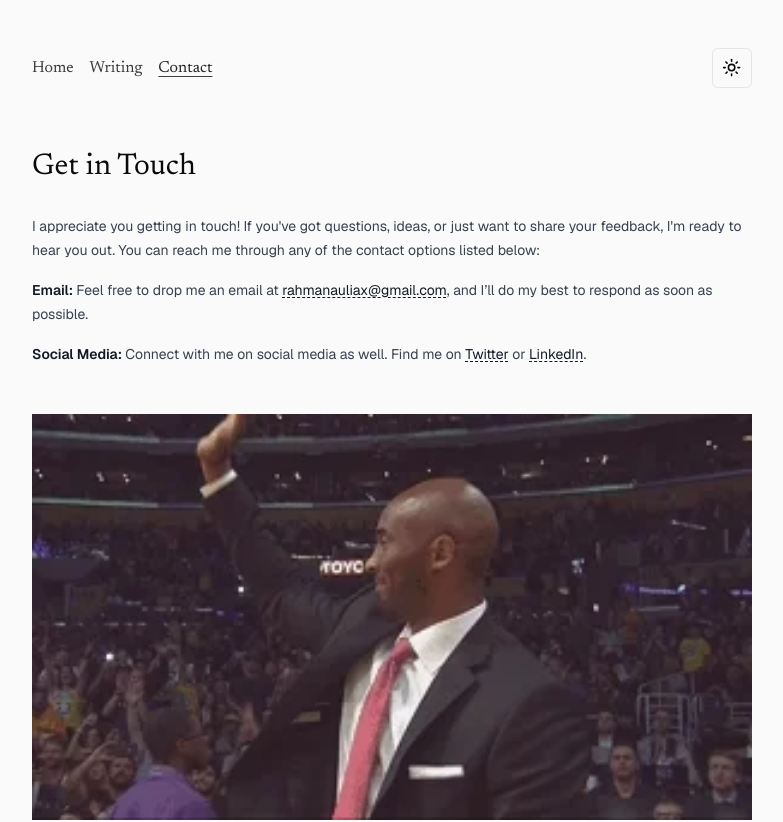
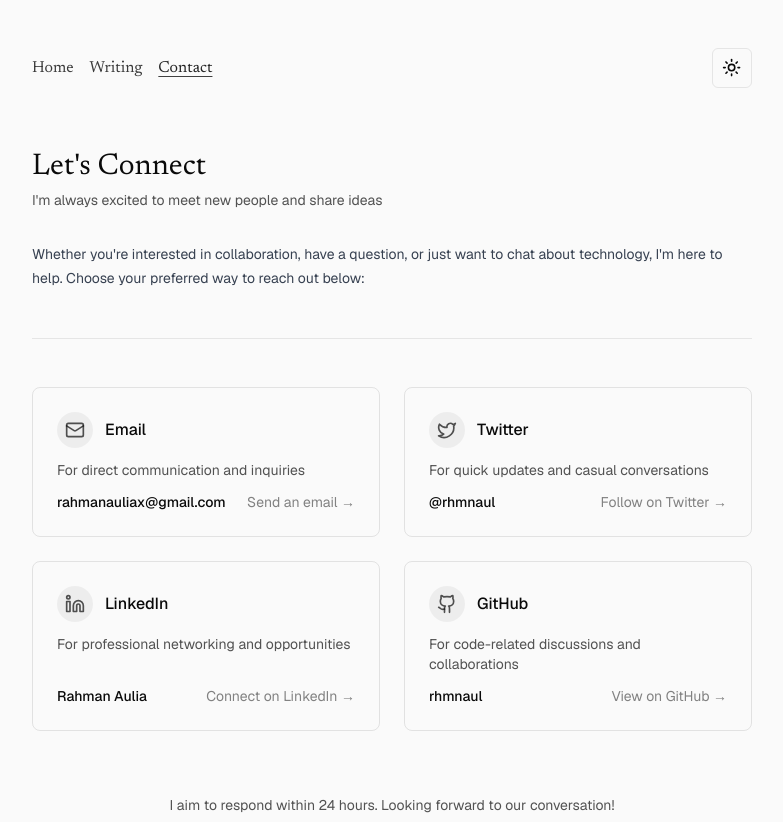
Before and after one commit to rhmnaulia/rahmanaulia, a Next.js app: page /contact in a window 1280 px wide. Shown: the top 822 px of the page, without its empty margins (248-1031 px from the left). Built offline with nearby package versions, Linux system fonts and the light colour scheme.

Commit message:
revamp contact page

```diff
--- a/src/app/(site)/contact/page.tsx
+++ b/src/app/(site)/contact/page.tsx
@@ -1,39 +1,131 @@
 import Image from 'next/image'
+import { Metadata } from 'next'
+import { Separator } from '@/components/ui/separator'
+import { Github, Linkedin, Mail, Twitter } from 'lucide-react'
+import Link from 'next/link'
+
+export const metadata: Metadata = {
+  title: 'Contact - Rahman Aulia',
+  description:
+    'Connect with Rahman Aulia - Software Engineer, Tech Enthusiast, and Writer. Available for collaborations, discussions, and opportunities.',
+  openGraph: {
+    type: 'website',
+    url: 'https://rahmanaulia.com/contact',
+    title: 'Contact - Rahman Aulia',
+    description:
+      'Connect with Rahman Aulia - Software Engineer, Tech Enthusiast, and Writer. Available for collaborations, discussions, and opportunities.',
+    siteName: 'Rahman Aulia',
+    locale: 'en_US',
+  },
+  twitter: {
+    card: 'summary',
+    title: 'Contact - Rahman Aulia',
+    description:
+      'Connect with Rahman Aulia - Software Engineer, Tech Enthusiast, and Writer. Available for collaborations, discussions, and opportunities.',
+    creator: '@rhmnaul',
+  },
+  robots: {
+    index: true,
+    follow: true,
+  },
+}
 
 const ContactPage = () => {
+  const contactMethods = [
+    {
+      name: 'Email',
+      description: 'For direct communication and inquiries',
+      icon: Mail,
+      href: 'mailto:rahmanauliax@gmail.com',
+      value: 'rahmanauliax@gmail.com',
+      action: 'Send an email',
+    },
+    {
+      name: 'Twitter',
+      description: 'For quick updates and casual conversations',
+      icon: Twitter,
+      href: 'https://twitter.com/rhmnaul',
+      value: '@rhmnaul',
+      action: 'Follow on Twitter',
+    },
+    {
+      name: 'LinkedIn',
+      description: 'For professional networking and opportunities',
+      icon: Linkedin,
+      href: 'https://www.linkedin.com/in/rhmnaulia/',
+      value: 'Rahman Aulia',
+      action: 'Connect on LinkedIn',
+    },
+    {
+      name: 'GitHub',
+      description: 'For code-related discussions and collaborations',
+      icon: Github,
+      href: 'https://github.com/rhmnaul',
+      value: 'rhmnaul',
+      action: 'View on GitHub',
+    },
+  ]
+
   return (
     <section className='flex flex-col gap-8 w-full'>
+      <div className='flex flex-col gap-2'>
         <h1 className='font-medium font-serif text-3xl leading-none'>
-        Get in Touch
+          Let&apos;s Connect
         </h1>
+        <p className='text-sm text-foreground/70'>
+          I&apos;m always excited to meet new people and share ideas
+        </p>
+      </div>
 
       <div className='max-w-none prose-sm prose dark:prose-invert'>
         <p>
-          I appreciate you getting in touch! If you&apos;ve got questions,
-          ideas, or just want to share your feedback, I&apos;m ready to hear you
-          out. You can reach me through any of the contact options listed below:
+          Whether you&apos;re interested in collaboration, have a question, or
+          just want to chat about technology, I&apos;m here to help. Choose your
+          preferred way to reach out below:
         </p>
-        <p>
-          <strong>Email: </strong>
-          Feel free to drop me an email at{' '}
-          <a href='mailto:rahmanauliax@gmail.com'>rahmanauliax@gmail.com</a>,
-          and I’ll do my best to respond as soon as possible.
+      </div>
+
+      <Separator className='my-4' />
+
+      <div className='grid gap-6 sm:grid-cols-2'>
+        {contactMethods.map((method) => (
+          <Link
+            key={method.name}
+            href={method.href}
+            className='group relative flex flex-col gap-3 rounded-lg border border-foreground/10 p-6 transition-all hover:border-foreground/20 hover:bg-foreground/5 hover:shadow-sm'
+          >
+            <div className='flex items-center gap-3'>
+              <div className='rounded-full bg-foreground/5 p-2'>
+                <method.icon className='h-5 w-5 text-foreground/70' />
+              </div>
+              <h2 className='font-medium'>{method.name}</h2>
+            </div>
+            <p className='text-sm text-foreground/70'>{method.description}</p>
+            <div className='mt-auto flex items-center justify-between'>
+              <p className='text-sm font-medium'>{method.value}</p>
+              <span className='text-sm text-foreground/50 transition-colors group-hover:text-foreground/70'>
+                {method.action} →
+              </span>
+            </div>
+          </Link>
+        ))}
+      </div>
+
+      <div className='mt-8 text-center'>
+        <p className='text-sm text-foreground/70'>
+          I aim to respond within 24 hours. Looking forward to our conversation!
         </p>
-        <p>
-          <strong>Social Media: </strong>
-          Connect with me on social media as well. Find me on{' '}
-          <a href='https://twitter.com/rhmnaul'>Twitter</a> or{' '}
-          <a href='https://www.linkedin.com/in/rhmnaulia/'>LinkedIn</a>.
-        </p>{' '}
       </div>
+
+      <div className='relative mx-auto mt-8 aspect-square w-full max-w-[400px] overflow-hidden rounded-lg border border-foreground/10'>
         <Image
-        className='mx-auto mt-4'
           src='/assets/images/kobe-thanks.gif'
-        alt='the gif'
-        height={800}
-        width={800}
+          alt='Kobe Bryant saying thanks'
+          fill
+          className='object-cover'
           priority
         />
+      </div>
     </section>
   )
 }
```
Lines whose indentation alone changed are shown as unchanged.
